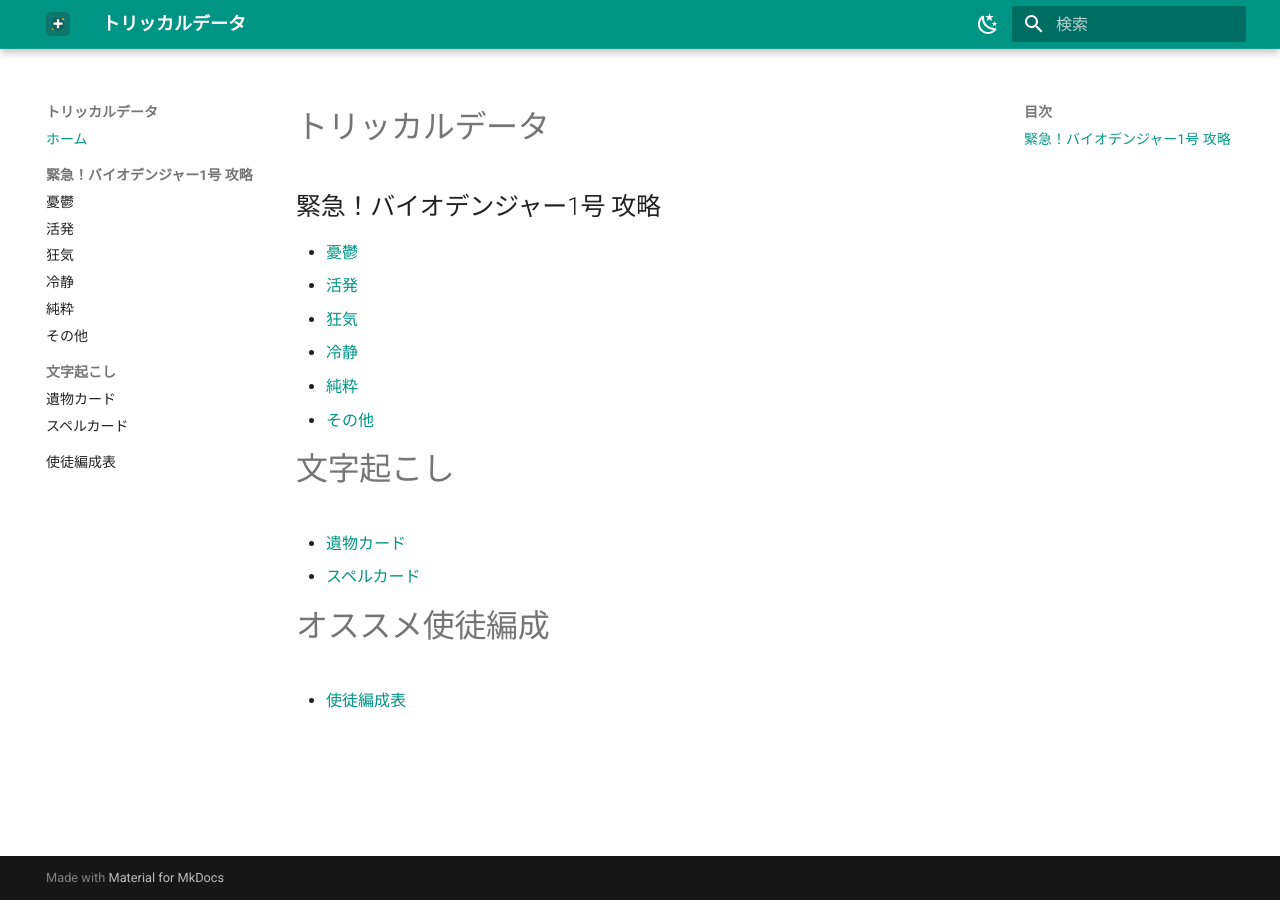
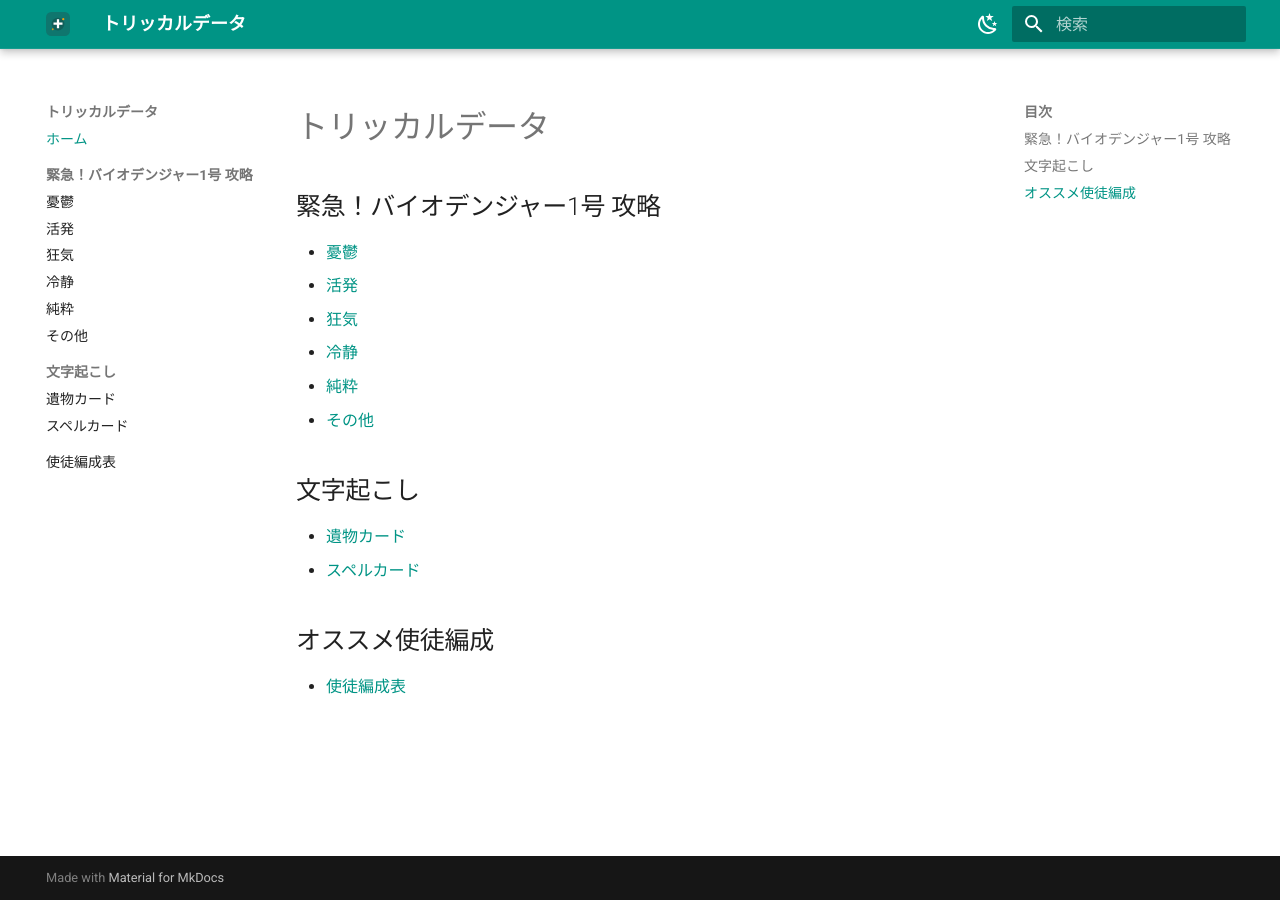
Before and after one commit to roflsunriz/trickcal-data, an MkDocs documentation site: the page built from docs/index.md, in a window 1280 px wide. Built offline with MkDocs 1.6.1 and Material for MkDocs 9.7.7, drawn with Linux system fonts in a browser that asks for light colours.

Commit message:
fix: 見出しレベルを修正し、文字起こしとオススメ使徒編成のセクションを整形

```diff
--- a/docs/index.md
+++ b/docs/index.md
@@ -8,9 +8,9 @@
 - [純粋](junsui.md)
 - [その他](other.md)
 
-# 文字起こし
+## 文字起こし
 - [遺物カード](artifact-cards.md)
 - [スペルカード](spell-cards.md)
 
-# オススメ使徒編成
+## オススメ使徒編成
 - [使徒編成表](apostle-formation-table.md)
```
